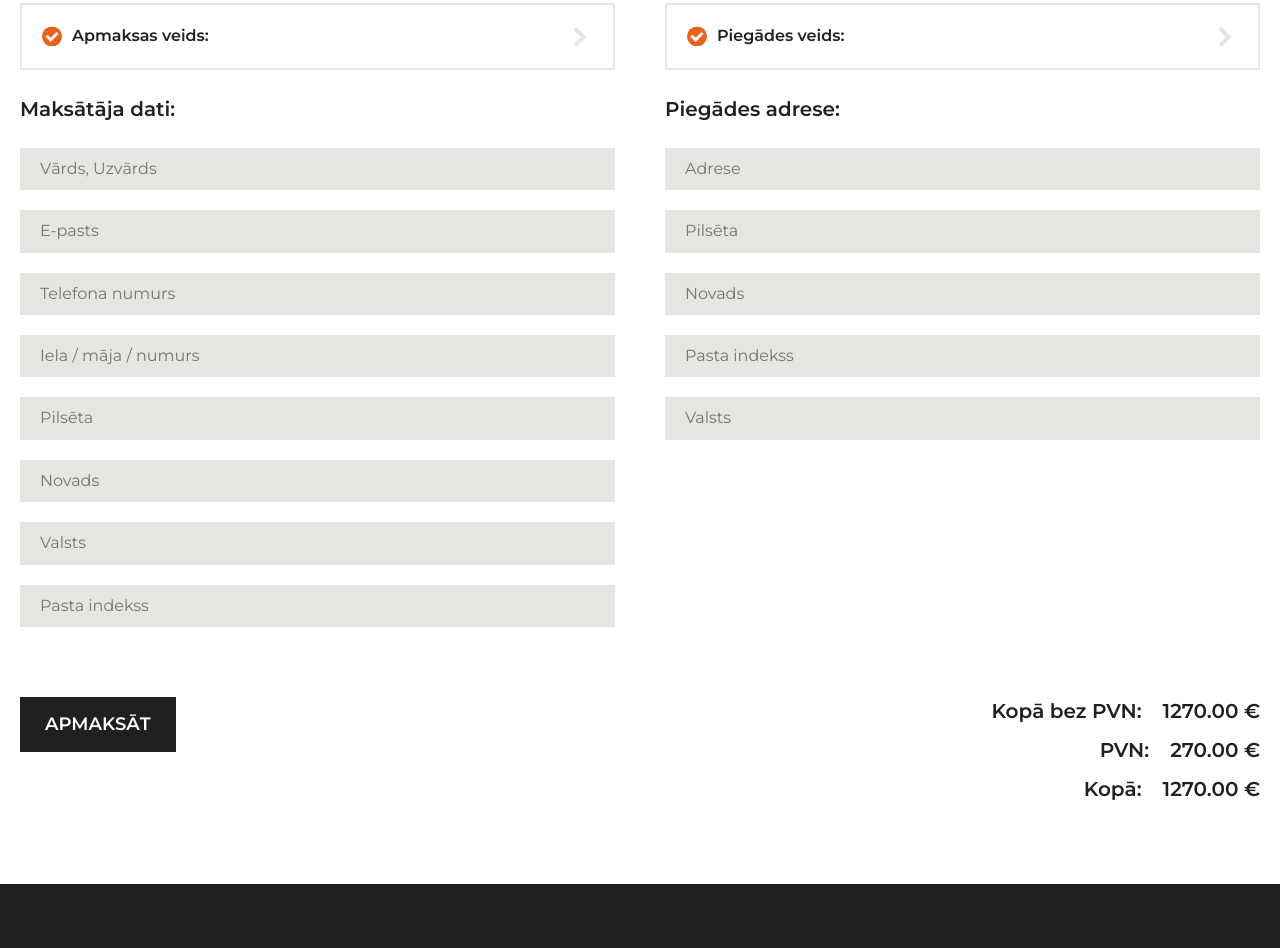
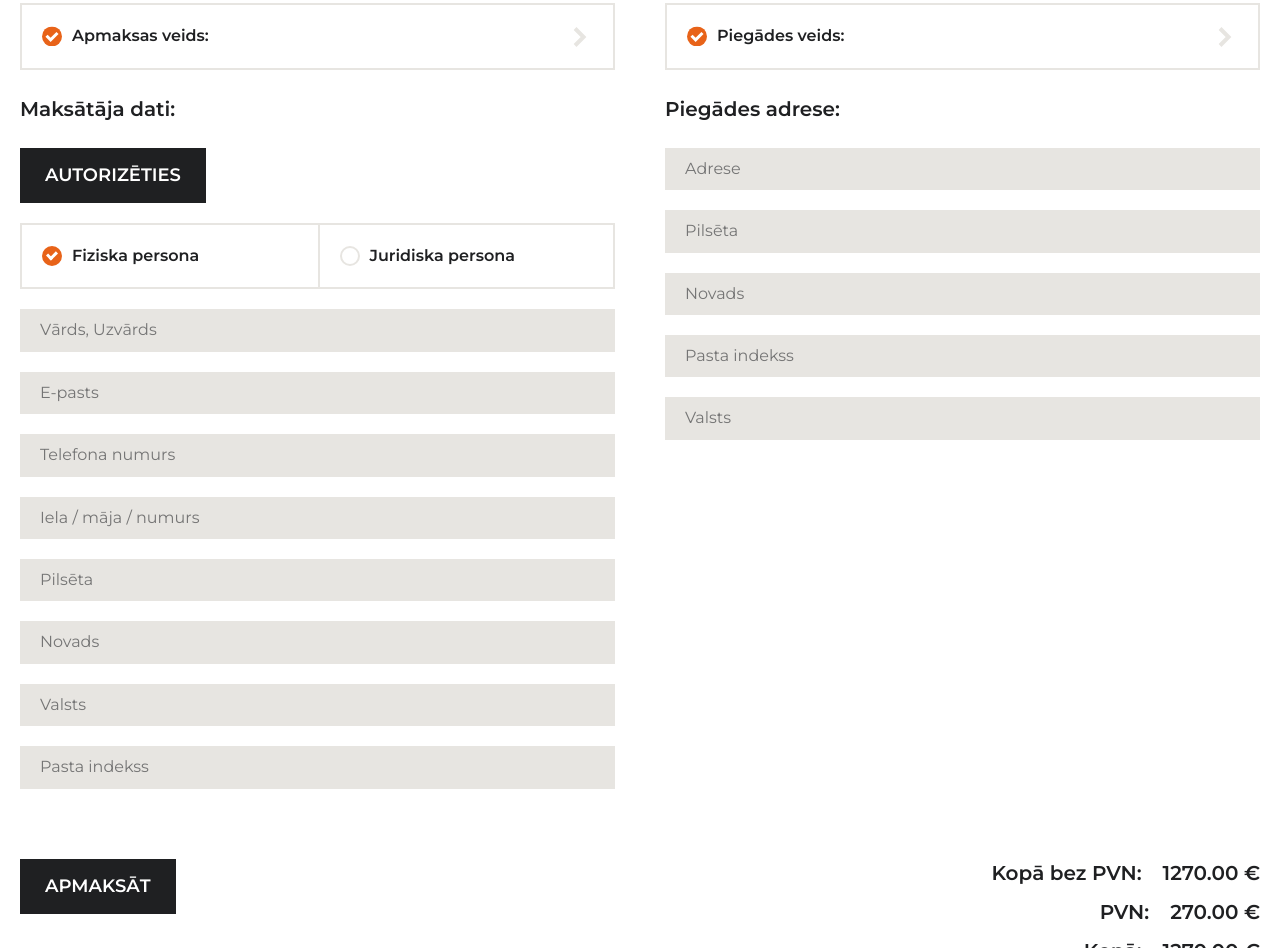
Before and after one commit to Ar4a0907/ergobirojs, a plain HTML site: page noformesana-fiz.html in a window 1280 px wide. Shown: the part 855-1803 px from the top of the page. Drawn offline with nearby package versions, Linux system fonts and the light colour scheme.

Commit message:
Noformēšanas formas labojumi

```diff
--- a/assets/styles/styles.scss
+++ b/assets/styles/styles.scss
@@ -992,6 +992,7 @@ form {
     }
 
     .checkbox {
+      flex-shrink: 0;
       width: 20px;
       height: 20px;
       background-color: #fff;
@@ -1761,6 +1762,10 @@ textarea {
     width: 100%;
     background-color: #e7e5e1;
     margin-bottom: 20px;
+  }
+
+  .registration-links {
+    margin-bottom: 0;
   }
 }
 
@@ -2359,6 +2364,27 @@ h2.date-after {
   margin-bottom: 50px;
 }
 
+.autorization-btn {
+  margin-bottom: 20px;
+  appearance: none;
+  border: none;
+  outline: none;
+  font-weight: 600;
+  font-size: 18px;
+  line-height: 140%;
+  text-transform: uppercase;
+  color: #ffffff;
+  transition: 0.3s ease-in-out;
+  padding: 15px 25px;
+  background-color: #1f2022;
+  transition: 0.3s ease-in-out;
+  cursor: pointer;
+
+  &:hover {
+    background-color: #e86319;
+  }
+}
+
 @media only screen and (max-height: 750px) {
   .index-banner-wrap .swiper .swiper-slide .slider-content .text .slide-title {
     font-size: 40px;
@@ -2645,6 +2671,9 @@ h2.date-after {
 }
 
 @media only screen and (max-width: 540px) {
+  .form-flex .registration-links {
+    margin-bottom: 20px;
+  }
   .thank-you .buttons {
     flex-direction: column;
     gap: 20px;
--- a/noformesana-fiz.html
+++ b/noformesana-fiz.html
@@ -397,6 +397,11 @@
                                         </select>
                                     </div>
                                     <h3>Maksātāja dati:</h3>
+                                    <button class="autorization-btn">Autorizēties</button>
+                                    <div class="registration-links">
+                                        <a href="./noformesana-fiz.html" class="checkbox-wrap active"><div class="checkbox"></div>Fiziska persona</a>
+                                        <a href="./noformesana-jur.html" class="checkbox-wrap"><div class="checkbox"></div>Juridiska persona</a>
+                                    </div>
                                     <input type="text" id="name" placeholder="Vārds, Uzvārds" name="name" class="text-input">
                                     <input type="email" id="email" name="email" placeholder="E-pasts" class="text-input">
                                     <input type="tel" name="tel" id="tel" placeholder="Telefona numurs" class="text-input">
@@ -591,6 +596,12 @@
             $('.pop-up.login').toggle('slide', {direction: 'up'}, 500)
         })
 
+        $('.autorization-btn').click(function(e) {
+            e.preventDefault()
+            $('.pop-ups').show()
+            $('.pop-up.login').toggle('slide', {direction: 'up'}, 500)
+        })
+
         $('#login-mob').click(function() {
             $('.pop-ups').show();
             $('.pop-up.login').toggle('slide', {direction: 'right'}, 500)
```
Also changed, not shown: noformesana-jur.html (+11 -0 lines), assets/styles/styles.css, 1 other file.
